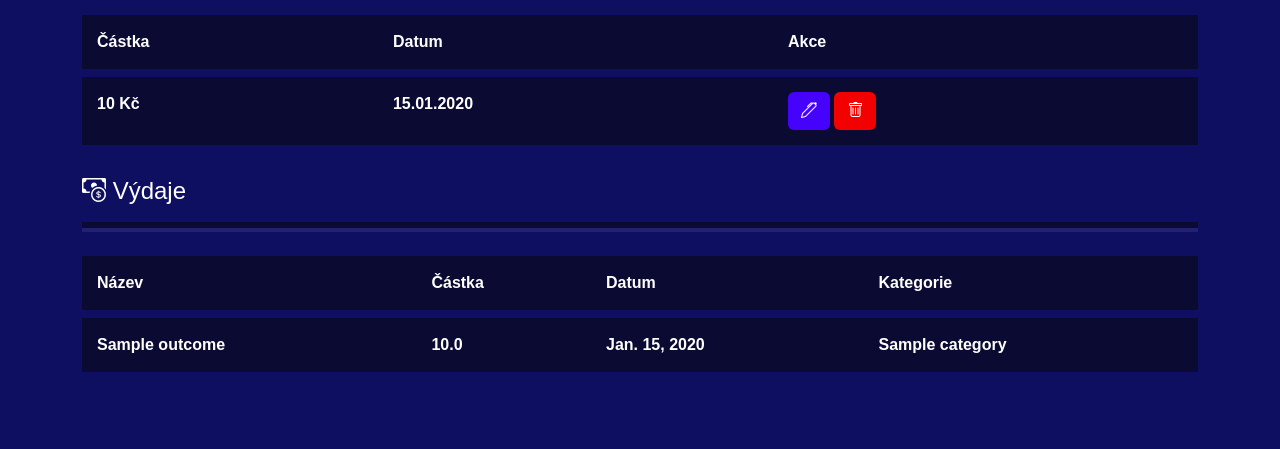
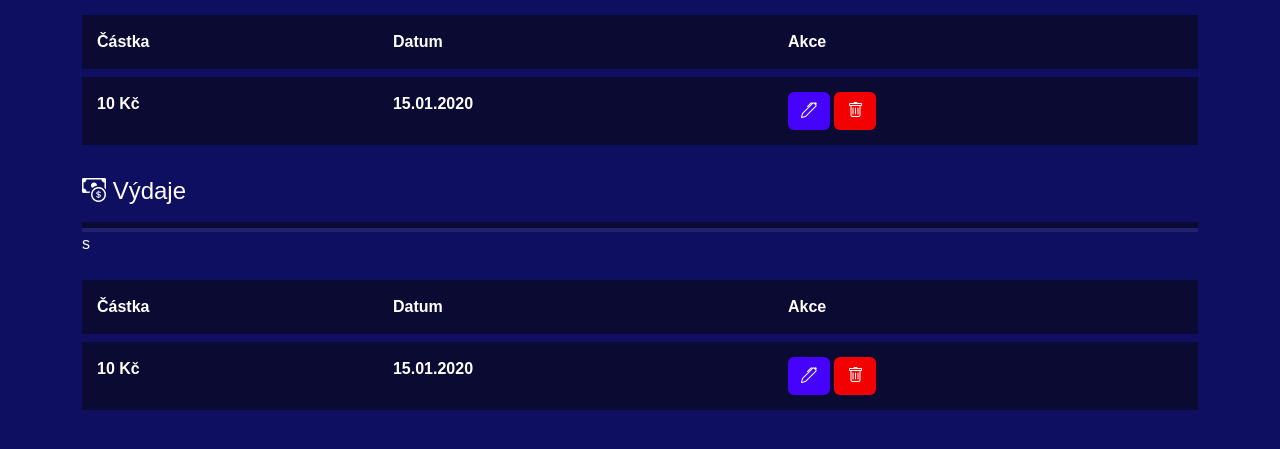
Before and after one commit to Postaczech2021/Finance, a Django app: page /list/ in a window 1280 px wide. Shown: the part 293-742 px from the top of the page. Run offline with Django 5.2, Linux system fonts and the light colour scheme; tables that the repository leaves empty hold one stand-in row (values such as "Sample post").

Commit message:
views upraveno urls.py take list zlepseno

```diff
--- a/finance_project/finance_app/templates/list.html
+++ b/finance_project/finance_app/templates/list.html
@@ -47,29 +47,32 @@
       <div class="hr-container">
     <hr class="hr-main">
     <hr class="hr-secondary">
-</div>
+
+    {% if no_outcomes %}
+    <p class="py-3">Žádné výdaje</p>
+{% else %}
 <table class="table mt-4">
     <thead>
         <tr>
 
-            <th>Název</th>
             <th>Částka</th>
             <th>Datum</th>
-            <th>Kategorie</th>
+            <th>Akce</th>
         </tr>
     </thead>
     <tbody>
         {% for item in outcomes %}
         <tr>
-
-            <td>{{ item.name }}</td>
-            <td>{{ item.amount }}</td>
-            <td>{{ item.date }}</td>
-            <td>{{ item.category }}</td>
+s
+            <td>{{ item.amount|floatformat:0 }} Kč</td>
+            <td>{{ item.date|date:"d.m.Y" }}</td>
+            <td><a class="btn darkbtn" href='{% url 'edit_outcome' item.id  %}'><i class="bi bi-pen"></i></a>
+            <a class="btn dangerbtn" href='{% url 'delete_outcome' item.id  %}'><i class="bi bi-trash"></i></a>
+            </td>
         </tr>
         {% endfor %}
     </tbody>
 </table>
-
+{% endif %}
 
 {% endblock %}
--- a/finance_project/finance_app/urls.py
+++ b/finance_project/finance_app/urls.py
@@ -7,7 +7,9 @@ urlpatterns = [
     path('add_income/', views.add_income, name='add_income'),
     path('add_outcome/', views.add_outcome, name='add_outcome'),
     path('edit_income/<int:income_id>',views.edit_income,name='edit_income'),
+    path('edit_outcome/<int:outcome_id>', views.edit_outcome, name='edit_outcome'),
     path('delete_income/<int:income_id>',views.delete_income,name='delete_income'),
+    path('delete_outcome/<int:outcome_id>',views.delete_outcome,name='delete_outcome'),
     path('edit_category/<int:id>/', views.edit_category, name='edit_category'),
     path('delete_category/<int:id>/', views.delete_category, name='delete_category'),
     path('list/', views.list_transactions, name='list_transactions'),
--- a/finance_project/finance_app/views.py
+++ b/finance_project/finance_app/views.py
@@ -41,7 +41,8 @@ def list_transactions(request):
     context = {
         'incomes': incomes,
         'outcomes': outcomes,
-        'no_incomes': not incomes.exists()
+        'no_incomes': not incomes.exists(),
+        'no_outcomes': not outcomes.exists()
     }
 
     return render(request, 'list.html', context)
@@ -75,11 +76,10 @@ def edit_outcome(request, outcome_id):
     return render(request, 'edit_outcome.html', {'form': form})
 
 def delete_outcome(request, outcome_id):
-    outcome = get_object_or_404(Outcome, id=outcome_id)
-    if request.method == 'POST':
-        outcome.delete()
-        return redirect('list')
-    return render(request, 'confirm_delete.html', {'item': outcome})
+    outcome = Outcome.objects.get(pk=outcome_id)
+    outcome.delete()
+    return redirect('list_transactions')
+
 
 def manage_categories(request):
     categories = Category.objects.all()
```
